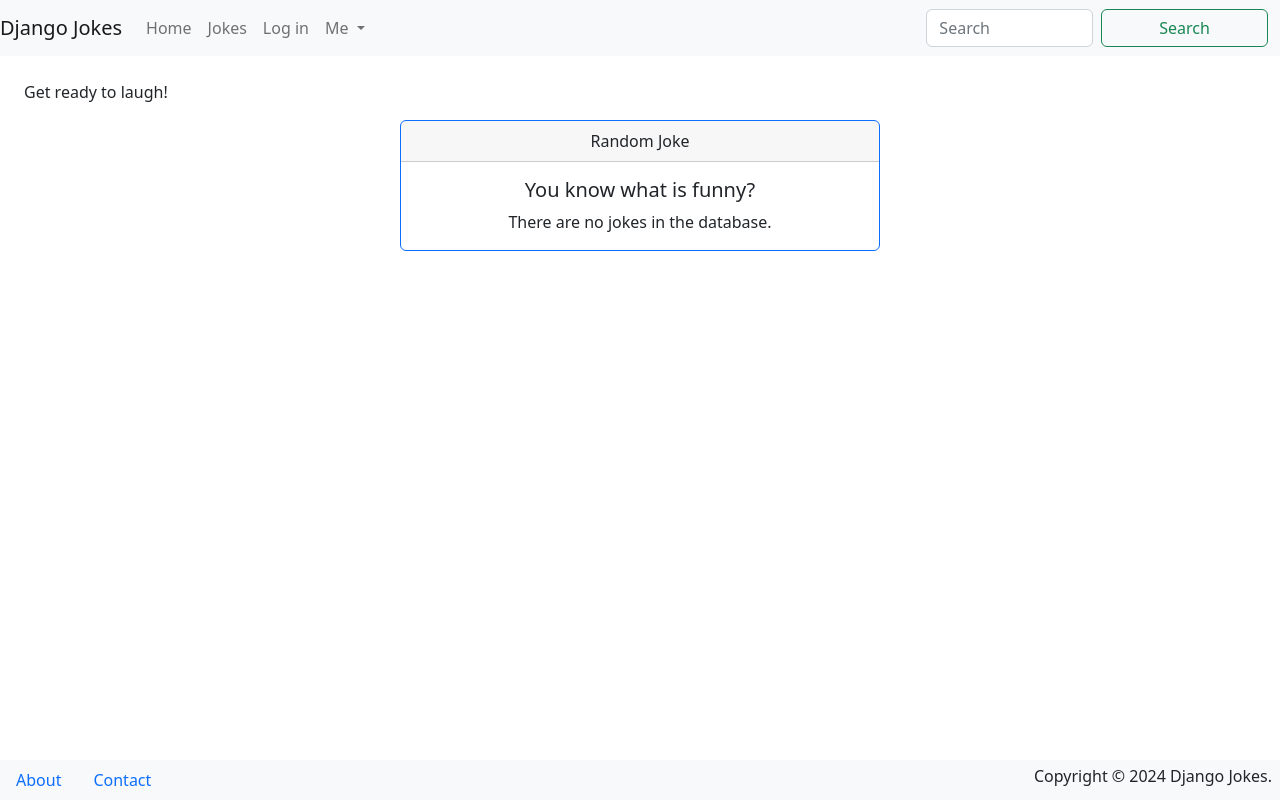
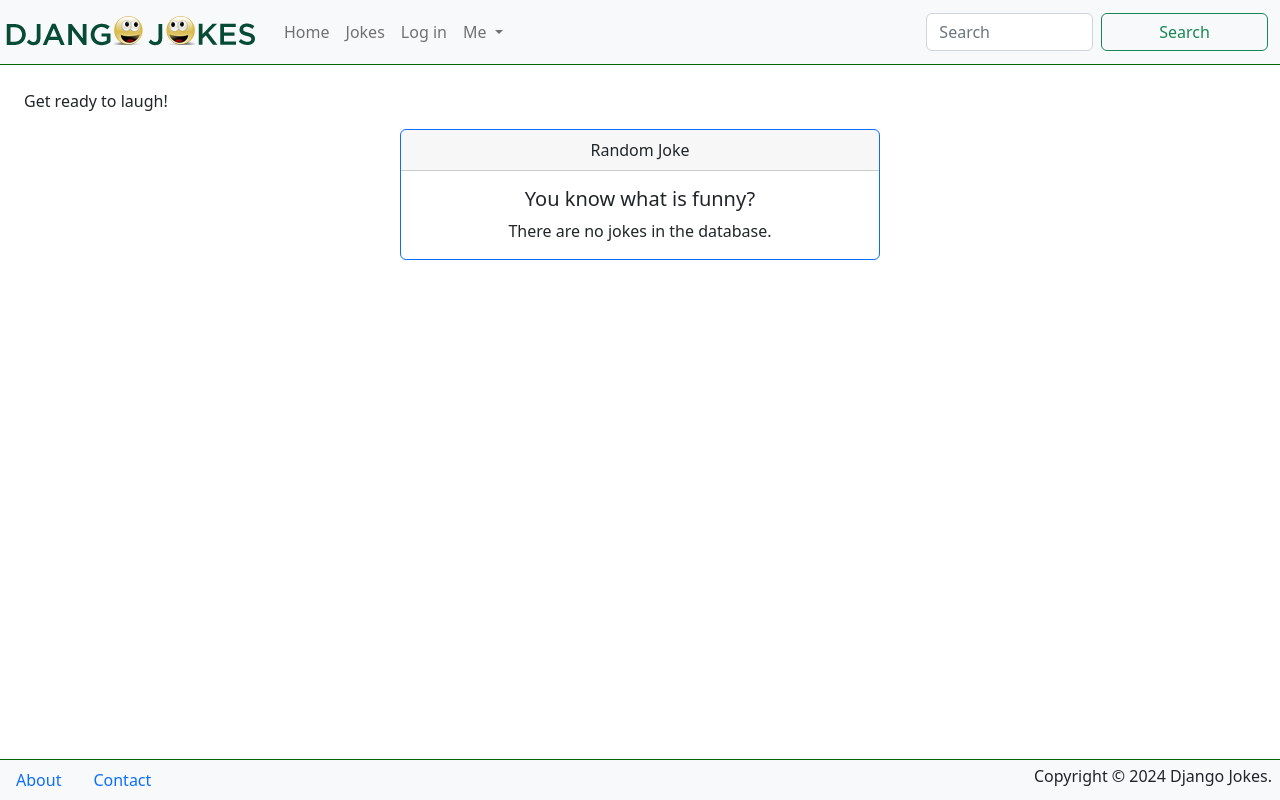
Before and after one commit to kjdwebdev/djangojokes.com, a Django app: page / in a window 1280 px wide. Run offline with Django 5.2, Linux system fonts and the light colour scheme; data that the repository does not hold is empty; some libraries are stand-ins or nearby versions.

Commit message:
added static files and some css

```diff
--- a/djangojokes/settings.py
+++ b/djangojokes/settings.py
@@ -121,7 +121,11 @@ USE_TZ = True
 # Static files (CSS, JavaScript, Images)
 # https://docs.djangoproject.com/en/5.0/howto/static-files/
 
-STATIC_URL = 'static/'
+STATIC_URL = '/static/'
+
+STATICFILES_DIRS = [
+    BASE_DIR / 'static',
+]
 
 # Default primary key field type
 # https://docs.djangoproject.com/en/5.0/ref/settings/#default-auto-field
--- /dev/null
+++ b/static/css/main.css
@@ -0,0 +1,15 @@
+body {
+    padding-bottom: 50px;
+}
+
+footer {
+    border-top: 1px solid darkgreen;
+}
+
+header {
+    border-bottom: 1px solid darkgreen;
+}
+
+h2 {
+    font-style: italic;
+}
--- a/templates/_base.html
+++ b/templates/_base.html
@@ -1,17 +1,21 @@
+{% load static %}
 <!DOCTYPE html>
 <html lang="en">
 <head>
-<meta charset="UTF-8">
-<meta name="viewport" content="width=device-width, initial-scale=1">
-<link href="https://cdn.jsdelivr.net/npm/bootstrap@5.2.1/dist/css/bootstrap.min.css" rel="stylesheet" integrity="sha384-iYQeCzEYFbKjA/T2uDLTpkwGzCiq6soy8tYaI1GyVh/UjpbCx/TYkiZhlZB6+fzT" crossorigin="anonymous">
-<!-- ADD FONT AWESOME FROM https://fontawesome.com/ -->
-<script src="https://kit.fontawesome.com/1bcc1399dc.js" crossorigin="anonymous"></script>
-<title>{% block title %}{% endblock %} | Django Jokes</title>
+  <meta charset="UTF-8">
+  <meta name="viewport" content="width=device-width, initial-scale=1">
+  <link href="https://cdn.jsdelivr.net/npm/bootstrap@5.2.1/dist/css/bootstrap.min.css" rel="stylesheet" integrity="sha384-iYQeCzEYFbKjA/T2uDLTpkwGzCiq6soy8tYaI1GyVh/UjpbCx/TYkiZhlZB6+fzT" crossorigin="anonymous">
+  <link rel="stylesheet" href="{% static 'css/main.css' %}">
+  <script src="https://kit.fontawesome.com/f804978a2a.js" crossorigin="anonymous"></script>
+  <link rel="shortcut icon" type="image/png" href="{% static 'images/favicon.png' %}">
+  <title>{% block title %}{% endblock %} | Django Jokes</title>
 </head>
 <body>
 <header>
   <nav class="navbar navbar-expand-lg navbar-light bg-light">
-    <a class="navbar-brand" href="{% url 'pages:homepage' %}">Django Jokes</a>
+    <a class="navbar-brand" href="{% url 'pages:homepage' %}">
+      <img src="{% static 'images/logo.png' %}" alt="Logo" class="img-fluid"/>
+    </a>
     <button class="navbar-toggler" type="button" data-toggle="collapse"
       data-target="#navbarSupportedContent" aria-expanded="false"
       aria-controls="navbarSupportedContent" aria-label="Toggle navigation">
```
Also changed, not shown: static/images/favicon.png (added), static/images/logo.png (added), 1 other file.
